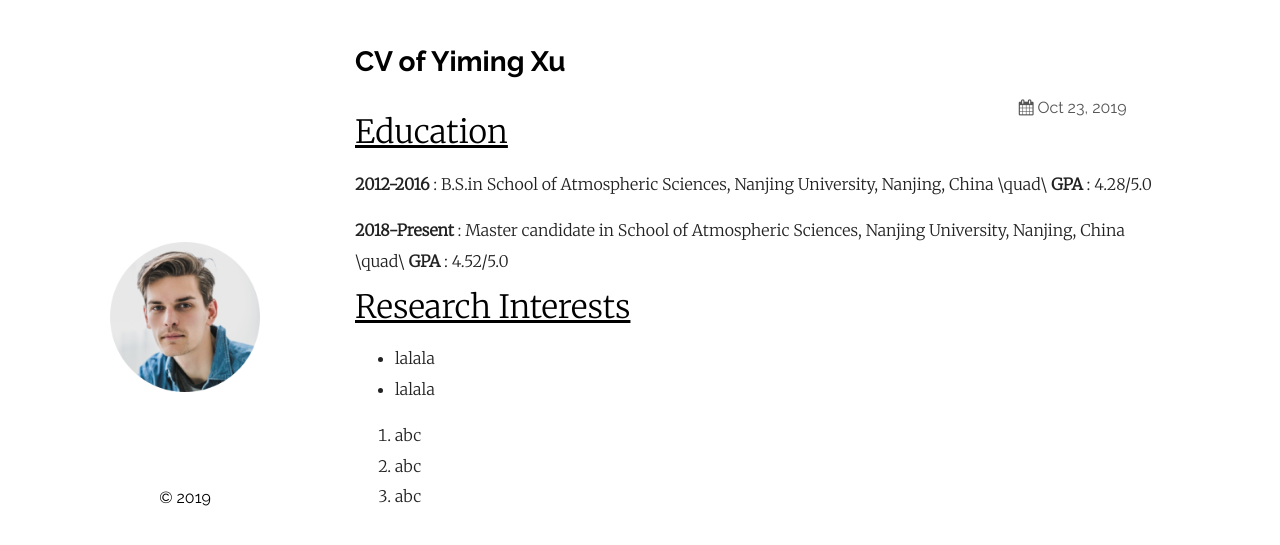
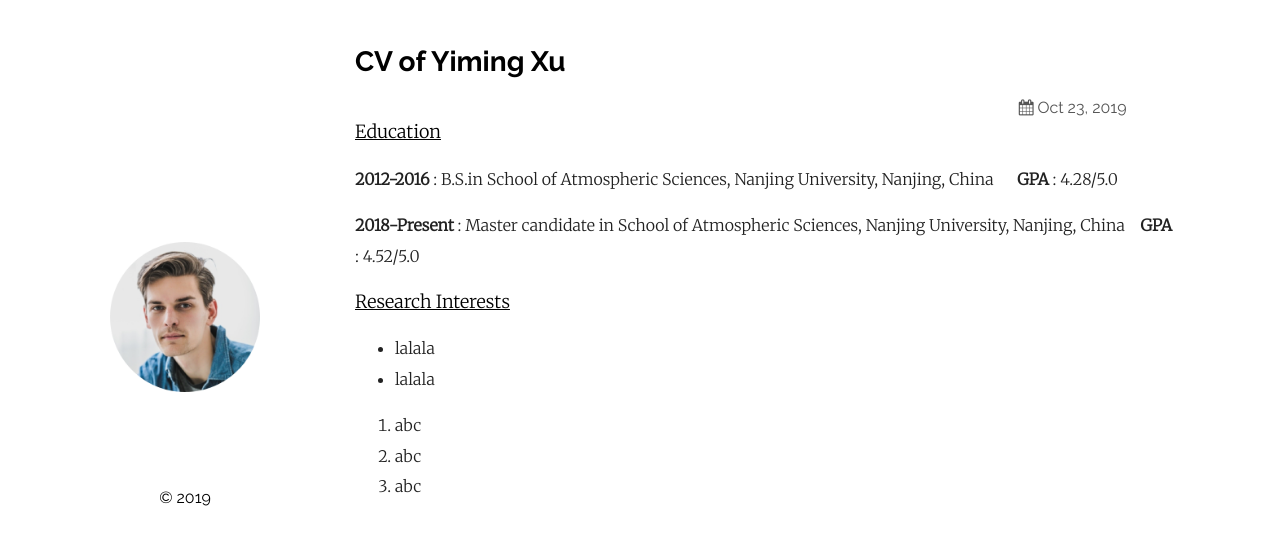
Before and after one commit to ymxu-atm/ymxu-atm.github.io, a Jekyll site: the page built from _posts/2019-10-23-CV.markdown, in a window 1280 px wide. Shown: the top 545 px of the page. Built offline with Jekyll 4.4.1, drawn with Linux system fonts in a browser that asks for light colours.

Commit message:
Update 2019-10-23-CV.markdown

```diff
--- a/_posts/2019-10-23-CV.markdown
+++ b/_posts/2019-10-23-CV.markdown
@@ -4,15 +4,15 @@ title:  "CV of Yiming Xu"
 
 ---
 
-<font size="6" color="black" bold><u>Education</u></font>
+<font size="4" color="black" bold><u>Education</u></font>
 
 __2012-2016__ :
-B.S.in School of Atmospheric Sciences, Nanjing University, Nanjing, China       \quad\ __GPA__ : 4.28/5.0
+B.S.in School of Atmospheric Sciences, Nanjing University, Nanjing, China   &ensp;&ensp;     __GPA__ : 4.28/5.0
 
 __2018-Present__ :
-Master candidate in School of Atmospheric Sciences, Nanjing University, Nanjing, China  \quad\ __GPA__ : 4.52/5.0
+Master candidate in School of Atmospheric Sciences, Nanjing University, Nanjing, China  &ensp; __GPA__ : 4.52/5.0
 
-<font size="6" color="black" bold><u>Research Interests</u></font>
+<font size="4" color="black" bold><u>Research Interests</u></font>
 * lalala
 * lalala
 
```
